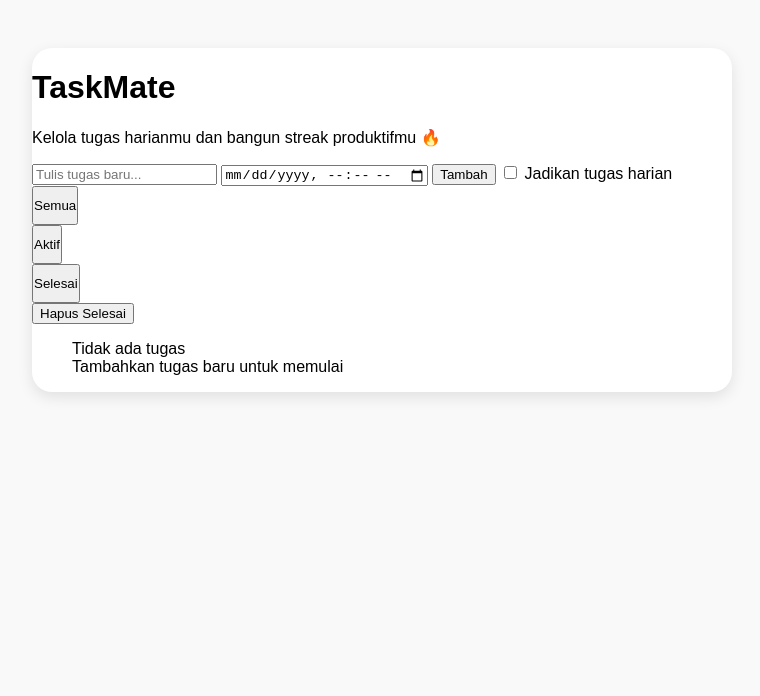
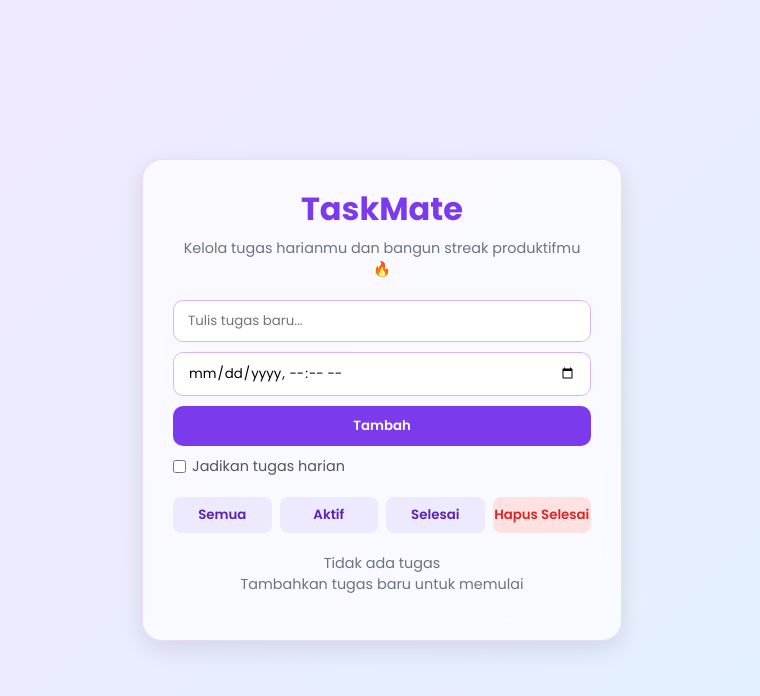
Before and after one commit to zakyravaaditya-wq/Belajar_web, a plain HTML site: page index.html in a window 1280 px wide. Shown: the whole page, without its empty margins (258-1018 px from the left). Drawn offline with Linux system fonts and the light colour scheme.

Commit message:
Enhance styles with Google Fonts and layout adjustments
Added Google Fonts import and updated styles for body and container. Improved hover effects and adjusted padding and margins for various elements.

```diff
--- a/style.css
+++ b/style.css
@@ -1,90 +1,216 @@
-body {
+@import url('https://fonts.googleapis.com/css2?family=Poppins:wght@400;600;700&display=swap');
+
+* {
+  margin: 0;
+  padding: 0;
+  box-sizing: border-box;
   font-family: 'Poppins', sans-serif;
-  background-color: #f9f9f9;
-  display: flex;
-  justify-content: center;
-  padding: 40px;
 }
 
-.container {
-  background: #fff;
-  border-radius: 20px;
-  box-shadow: 0 5px 15px rgba(0,0,0,0.1);
-  width: 700px;
-  overflow: hidden;
+/* ======= Body ======= */
+body {
+  min-height: 100vh;
+  background: linear-gradient(135deg, #f3e8ff, #e0f2fe);
+  display: flex;
+  align-items: center;
+  justify-content: center;
+  padding: 20px;
 }
 
-.header {
-  background: linear-gradient(90deg, #4f9eff, #38d4e8);
-  color: white;
-  text-align: center;
-  padding: 30px 20px;
-  border-top-left-radius: 20px;
-  border-top-right-radius: 20px;
+/* ======= Container ======= */
+.container {
+  width: 100%;
+  max-width: 480px;
+  background: rgba(255, 255, 255, 0.7);
+  backdrop-filter: blur(12px);
+  border-radius: 20px;
+  box-shadow: 0 8px 25px rgba(0, 0, 0, 0.1);
+  padding: 25px 30px;
+  border: 1px solid rgba(200, 150, 255, 0.3);
+  transition: all 0.3s ease;
 }
 
-.task-input {
-  display: flex;
-  gap: 10px;
-  padding: 20px;
-  flex-wrap: wrap;
-  justify-content: center;
+.container:hover {
+  box-shadow: 0 10px 30px rgba(150, 100, 255, 0.2);
 }
 
-.task-input input,
-.task-input select {
-  padding: 10px;
-  border: 1px solid #ccc;
-  border-radius: 8px;
-  flex: 1 1 200px;
+/* ======= Heading ======= */
+h1 {
+  text-align: center;
+  font-size: 2rem;
+  color: #7c3aed;
+  margin-bottom: 5px;
 }
 
-.add-btn {
-  background: linear-gradient(90deg, #4f9eff, #38d4e8);
-  color: white;
-  border: none;
-  padding: 10px 20px;
-  border-radius: 8px;
-  cursor: pointer;
-  transition: 0.3s;
-  flex: 1 1 100%;
-  max-width: 200px;
+p {
+  text-align: center;
+  color: #6b7280;
+  font-size: 0.9rem;
+  margin-bottom: 20px;
 }
 
-.add-btn:hover {
-  opacity: 0.9;
+/* ======= Input Section ======= */
+.input-section {
+  display: flex;
+  flex-direction: column;
+  gap: 10px;
+  margin-bottom: 20px;
 }
 
-.filter {
-  display: flex;
-  justify-content: center;
-  gap: 8px;
-  padding: 10px 0;
-  flex-wrap: wrap;
+.input-section input[type="text"],
+.input-section input[type="datetime-local"] {
+  padding: 10px 14px;
+  border: 1px solid #d8b4fe;
+  border-radius: 10px;
+  outline: none;
+  transition: 0.2s;
 }
 
-.filter button {
+.input-section input:focus {
+  border-color: #7c3aed;
+  box-shadow: 0 0 5px rgba(124, 58, 237, 0.4);
+}
+
+#btnTambah {
+  background: #7c3aed;
+  color: #fff;
   border: none;
-  padding: 8px 14px;
-  border-radius: 20px;
-  background-color: #f1f1f1;
+  padding: 10px;
+  border-radius: 10px;
+  font-weight: 600;
   cursor: pointer;
   transition: 0.3s;
 }
 
-.filter button.active {
-  background-color: #4f9eff;
-  color: white;
+#btnTambah:hover {
+  background: #6d28d9;
 }
 
-.filter .delete-done {
-  background-color: #ffe5e5;
-  color: #ff5a5a;
+label {
+  font-size: 0.9rem;
+  color: #555;
+  display: flex;
+  align-items: center;
+  gap: 6px;
 }
 
-.task-list .empty {
-  text-align: center;
-  color: #999;
-  padding: 40px 0;
-  font-style: italic;
+/* ======= Filter Section ======= */
+.filter-section {
+  display: flex;
+  flex-wrap: wrap;
+  justify-content: space-between;
+  gap: 8px;
+  margin-bottom: 20px;
 }
+
+.filter-section button {
+  flex: 1;
+  background: #ede9fe;
+  border: none;
+  border-radius: 8px;
+  padding: 8px 0;
+  color: #5b21b6;
+  font-weight: 600;
+  cursor: pointer;
+  transition: 0.3s;
+}
+
+.filter-section button:hover {
+  background: #c4b5fd;
+  color: #fff;
+}
+
+#hapusSelesai {
+  background: #fee2e2;
+  color: #dc2626;
+}
+
+#hapusSelesai:hover {
+  background: #ef4444;
+  color: #fff;
+}
+
+/* ======= Daftar Tugas ======= */
+#daftarTugas {
+  list-style: none;
+  display: flex;
+  flex-direction: column;
+  gap: 12px;
+}
+
+#daftarTugas li {
+  background: #faf5ff;
+  border: 1px solid #e9d5ff;
+  border-radius: 12px;
+  padding: 12px 14px;
+  display: flex;
+  justify-content: space-between;
+  align-items: center;
+  transition: 0.3s;
+}
+
+#daftarTugas li:hover {
+  background: #ede9fe;
+  box-shadow: 0 2px 6px rgba(124, 58, 237, 0.1);
+}
+
+.tugas-info {
+  display: flex;
+  flex-direction: column;
+}
+
+.tugas-nama {
+  font-weight: 600;
+  color: #4c1d95;
+}
+
+.tugas-deadline {
+  font-size: 0.8rem;
+  color: #6b7280;
+}
+
+.btn-aksi {
+  display: flex;
+  gap: 8px;
+}
+
+.btn-aksi button {
+  border: none;
+  padding: 6px 9px;
+  border-radius: 8px;
+  cursor: pointer;
+  transition: 0.2s;
+}
+
+.btn-selesai {
+  background: #7c3aed;
+  color: #fff;
+}
+
+.btn-selesai:hover {
+  background: #5b21b6;
+}
+
+.btn-hapus {
+  background: #e5e7eb;
+  color: #374151;
+}
+
+.btn-hapus:hover {
+  background: #d1d5db;
+}
+
+/* ======= Responsif ======= */
+@media (max-width: 480px) {
+  .container {
+    padding: 20px;
+  }
+
+  h1 {
+    font-size: 1.7rem;
+  }
+
+  .filter-section button {
+    flex: 1 1 45%;
+  }
+}
```
